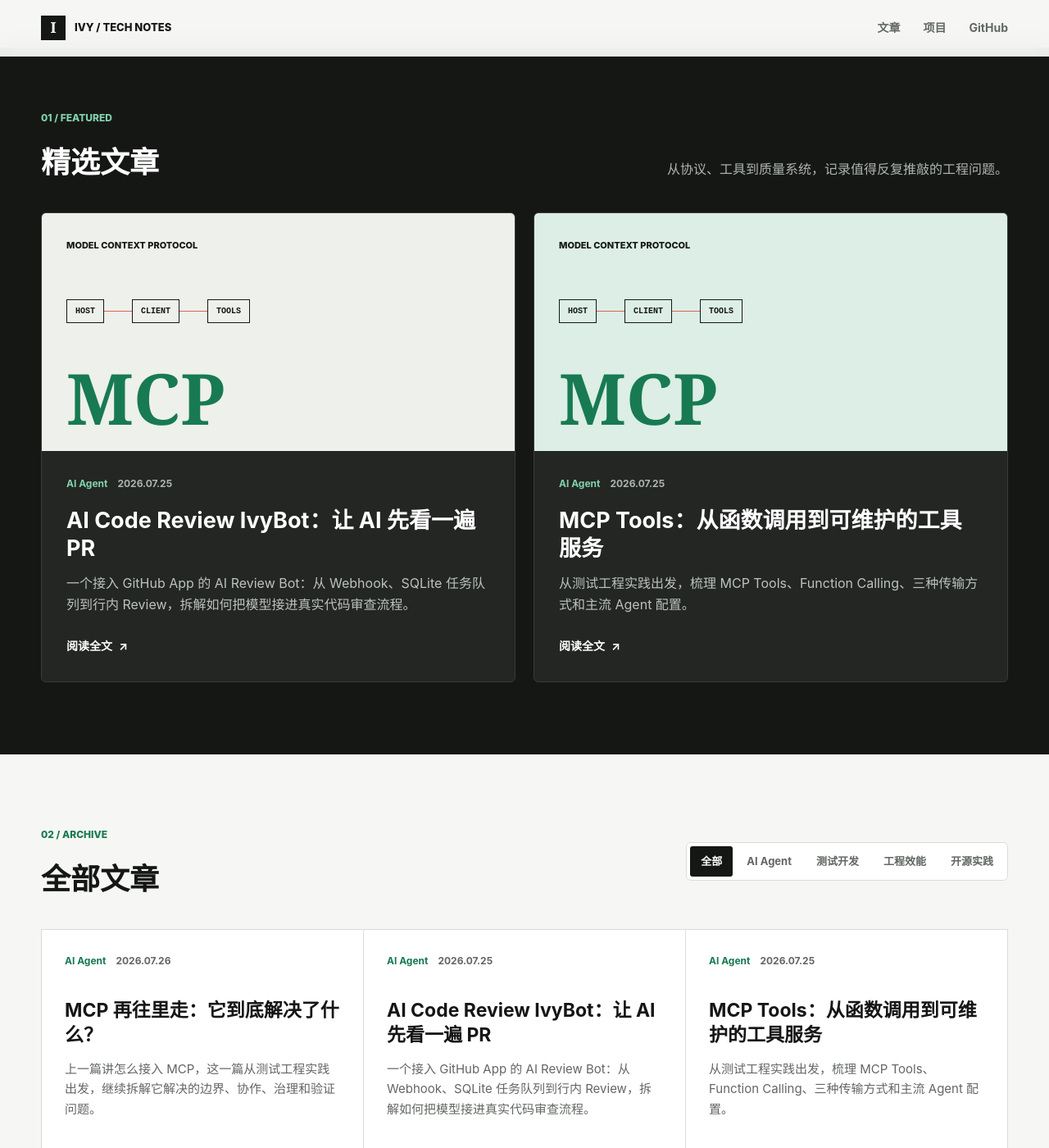
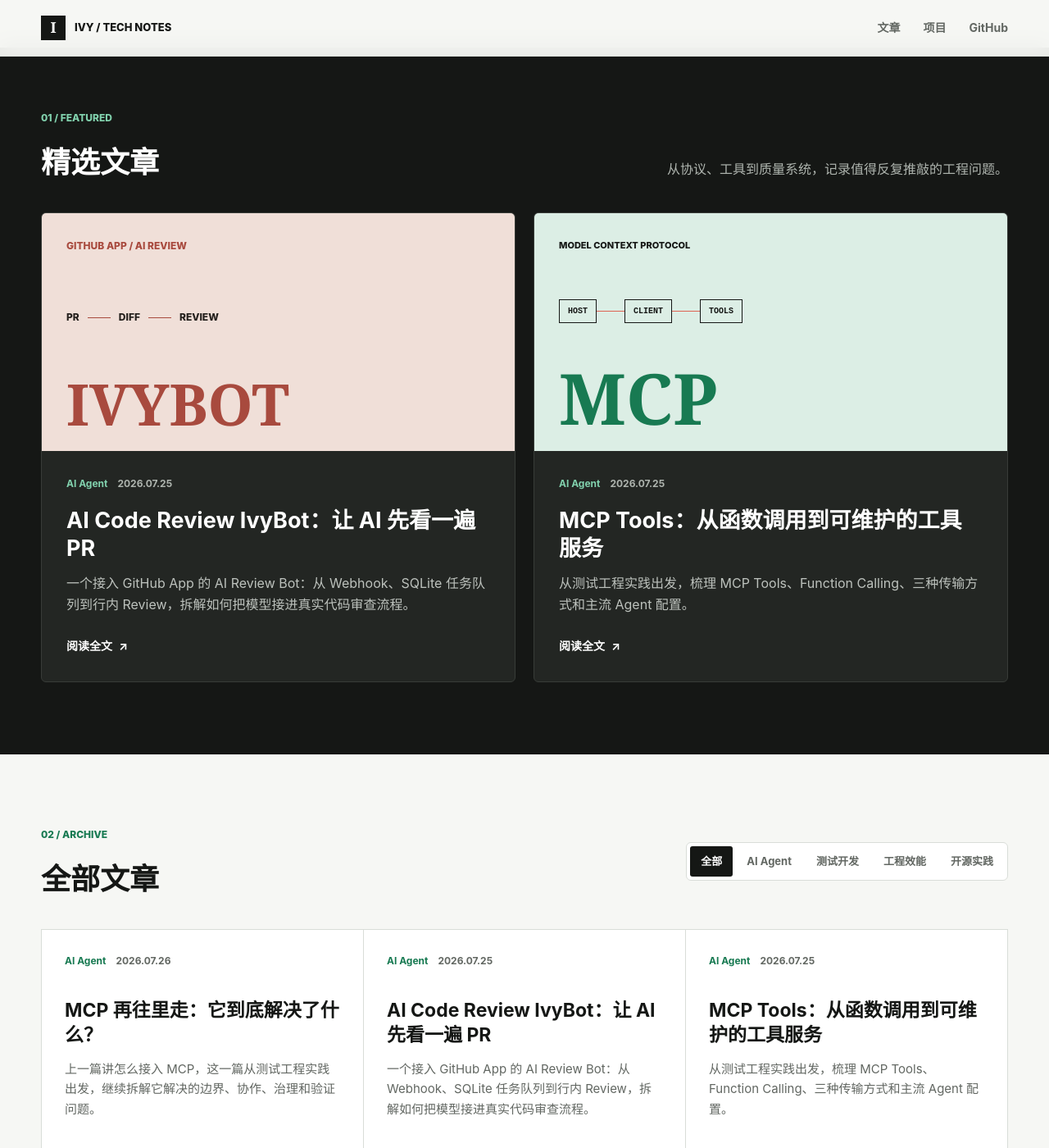
Before and after one commit to Ivyzhang/blog, a Jekyll site: the page built from index.html, in a window 1280 px wide and 1400 px high, scrolled down 419 px. Shown: the whole window at 82% size. Built offline with Jekyll 4.4.1, drawn with Linux system fonts in a browser that asks for light colours.

Commit message:
fix: distinguish featured article covers

```diff
--- a/assets/css/style.scss
+++ b/assets/css/style.scss
@@ -137,6 +137,12 @@
 .featured-visual { min-height: 290px; display: grid; place-items: center; overflow: hidden; background: #edf0eb; }
 .featured-visual img { width: 100%; height: 100%; min-height: 290px; object-fit: contain; padding: 28px; background: #fff; }
 .featured-visual--mcp { background: var(--green-soft); }
+.featured-visual--review { background: #f0dfd8; }
+.review-cover { width: 100%; min-height: 290px; padding: 30px; display: flex; flex-direction: column; justify-content: space-between; color: #24201d; }
+.review-label { color: #a84a3e; font-size: 12px; font-weight: 800; letter-spacing: 0; }
+.review-flow { display: flex; align-items: center; gap: 10px; color: #24201d; font-size: 12px; font-weight: 800; }
+.review-flow i { width: 28px; height: 1px; background: #a84a3e; }
+.review-cover strong { font-family: Georgia, serif; font-size: 70px; line-height: .8; color: #a84a3e; }
 
 .protocol-cover { width: 100%; min-height: 290px; padding: 30px; display: flex; flex-direction: column; justify-content: space-between; color: var(--ink); }
 .protocol-label { font-size: 11px; font-weight: 800; }
@@ -259,7 +265,7 @@
   .section-heading h2 { font-size: 30px; }
   .featured-section, .articles-section { padding: 60px 0 72px; }
   .featured-grid, .article-grid { grid-template-columns: 1fr; }
-  .featured-visual, .featured-visual img, .protocol-cover { min-height: 230px; }
+  .featured-visual, .featured-visual img, .protocol-cover, .review-cover { min-height: 230px; }
   .protocol-cover strong { font-size: 68px; }
   .protocol-nodes i { width: 18px; }
   .featured-body { padding: 24px; }
--- a/index.html
+++ b/index.html
@@ -35,6 +35,14 @@
           <a class="featured-visual{% if post.cover_style %} featured-visual--{{ post.cover_style }}{% endif %}" href="{{ post.url | relative_url }}" aria-label="阅读：{{ post.title }}">
             {% if post.cover %}
             <img src="{{ post.cover | relative_url }}" alt="{{ post.title }}文章配图">
+            {% elsif post.cover_style == "review" %}
+            <div class="review-cover" aria-hidden="true">
+              <span class="review-label">GITHUB APP / AI REVIEW</span>
+              <div class="review-flow">
+                <span>PR</span><i></i><span>DIFF</span><i></i><span>REVIEW</span>
+              </div>
+              <strong>IVYBOT</strong>
+            </div>
             {% else %}
             <div class="protocol-cover" aria-hidden="true">
               <span class="protocol-label">MODEL CONTEXT PROTOCOL</span>
```
Also changed, not shown: _posts/2026-07-25-ai-code-review-ivybot.md (+1 -0 lines).
